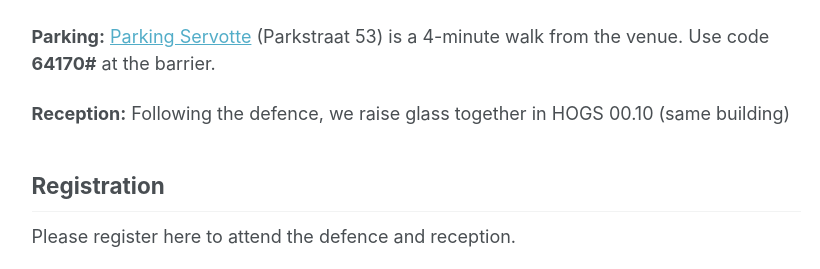
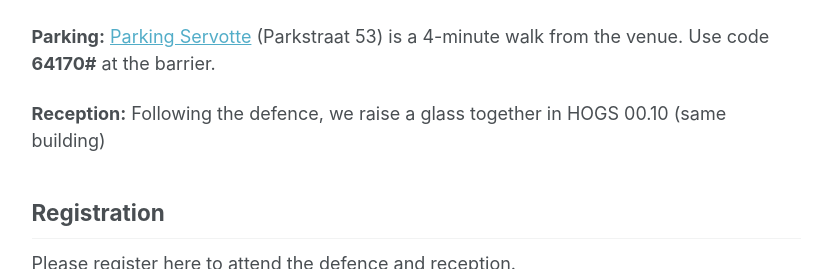
Before and after one commit to freekholvoet/freekholvoet.github.io, a Jekyll site: the page built from _pages/phddefence.html, in a window 1280 px wide and 900 px high, scrolled down 854 px, cut to the strip 157-426 px from the top of the window. Shown: the whole strip, without its empty margins (250-1070 px from the left). Built offline with Jekyll 4.4.1, drawn with Linux system fonts in a browser that asks for light colours; a script that is not in the unit is left out.

Commit message:
typo fix

```diff
--- a/_pages/phddefence.html
+++ b/_pages/phddefence.html
@@ -86,7 +86,7 @@ sitemap: false
 
 <p><strong>Parking:</strong> <a href="https://maps.google.com/?q=Parkstraat+53,+3000+Leuven,+Belgium" target="_blank" rel="noopener">Parking Servotte</a> (Parkstraat 53) is a 4-minute walk from the venue. Use code <strong>64170#</strong> at the barrier.</p>
 
-<p><strong>Reception:</strong> Following the defence, we raise glass together in HOGS 00.10 (same building)</p>
+<p><strong>Reception:</strong> Following the defence, we raise a glass together in HOGS 00.10 (same building)</p>
 
 <h2>Registration</h2>
 
```
